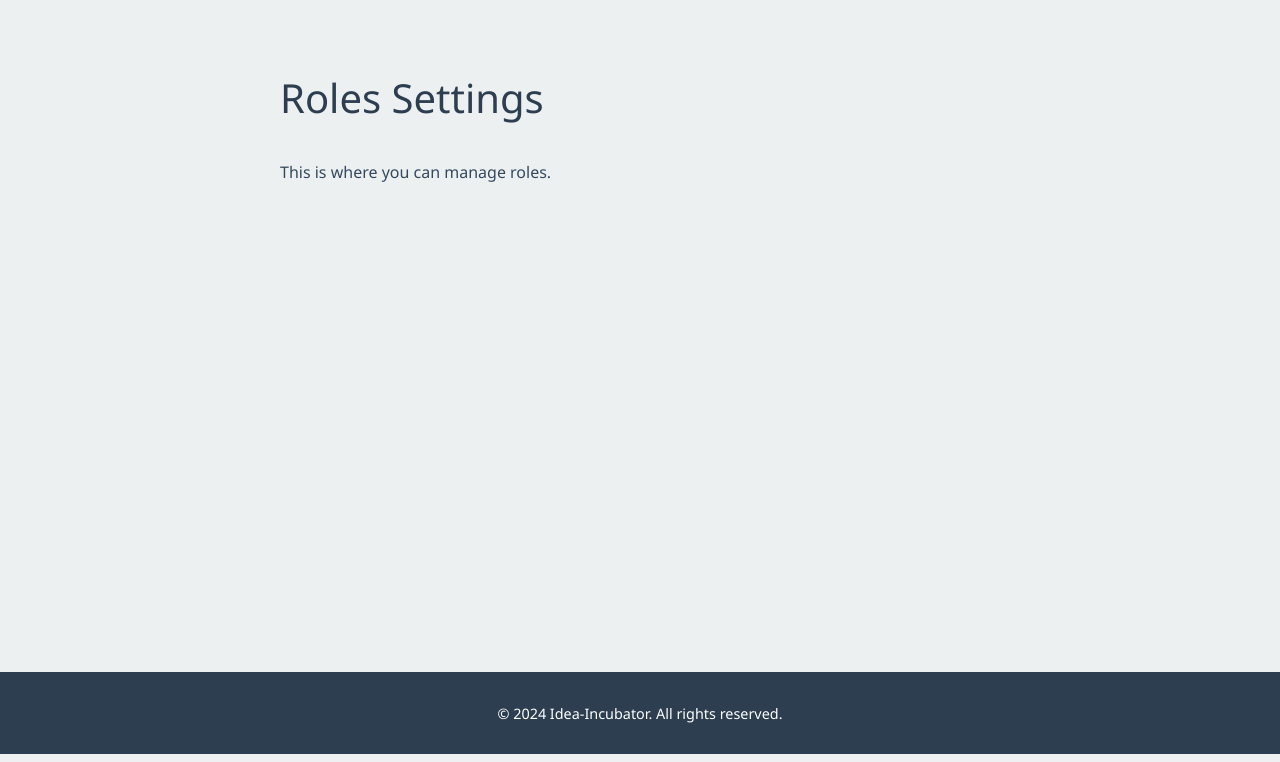
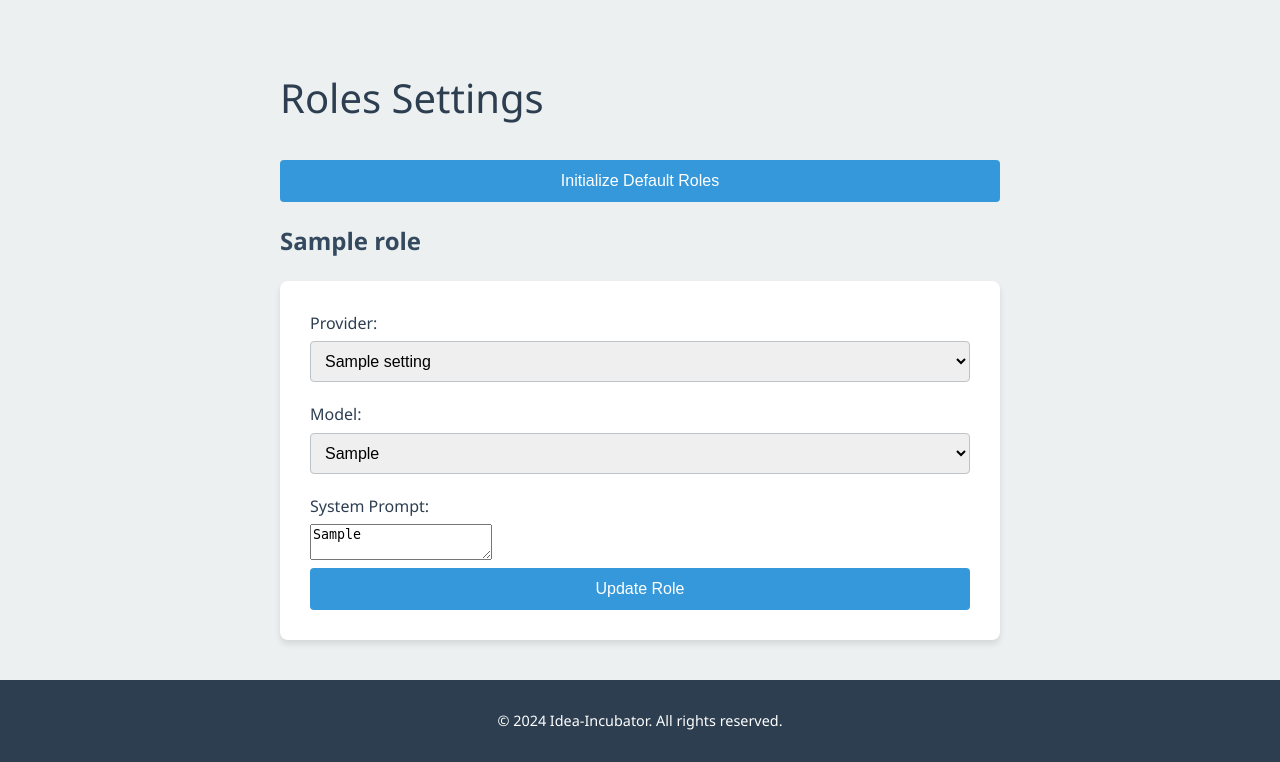
Before and after one commit to PadsterH2012/Idea-Incubator, a Flask app: page /roles_settings in a window 1280 px wide. Shown: the part 46-808 px from the top of the page. Run offline with Flask 3, Linux system fonts and the light colour scheme; the visitor is signed in with stand-in values (Sample User, id 1); tables that the repository leaves empty hold one stand-in row (values such as "Sample post").

Commit message:
Agent roles added and link to provider and models

```diff
--- a/backend/routes.py
+++ b/backend/routes.py
@@ -1,7 +1,7 @@
 from flask import jsonify, session, render_template, url_for, request, redirect, make_response
 from werkzeug.security import generate_password_hash, check_password_hash
 from urllib.parse import urlparse
-from models import User, Project, ProviderSettings
+from models import User, Project, ProviderSettings, Role
 from app import app, db
 from functools import wraps
 import json
@@ -162,8 +162,49 @@ def agents_settings():
 @app.route('/roles_settings', methods=['GET', 'POST'])
 @login_required
 def roles_settings():
-    # Placeholder for roles settings logic
-    return render_template('roles_settings.html')
+    user_id = session['user_id']
+    provider_settings = ProviderSettings.query.filter_by(user_id=user_id).first()
+
+    if request.method == 'POST':
+        role_id = request.form.get('role_id')
+        role = Role.query.get(role_id)
+        if role:
+            role.provider = request.form.get('provider')
+            role.model = request.form.get('model')
+            role.system_prompt = request.form.get('system_prompt')
+            db.session.commit()
+            return jsonify({'message': 'Role updated successfully!'})
+        return jsonify({'message': 'Role not found'}), 404
+
+    roles = Role.query.all()
+    providers = [provider_settings.provider_name] if provider_settings else []
+    models = provider_settings.models.split(',') if provider_settings and provider_settings.models else []
+
+    return render_template('roles_settings.html', roles=roles, providers=providers, models=models)
+
+@app.route('/initialize_roles', methods=['POST'])
+@login_required
+def initialize_roles():
+    default_roles = [
+        "AI Agent - Project Planner",
+        "AI Agent - Project Writer",
+        "AI Agent - Architect",
+        "AI Agent - UX SME",
+        "AI Agent - DB SME",
+        "AI Agent - Coding SME",
+        "AI Agent - Developer",
+        "AI Agent - Web Searcher",
+        "AI Agent - Code Validator",
+        "AI Agent - Application Tester"
+    ]
+
+    for role_name in default_roles:
+        if not Role.query.filter_by(name=role_name).first():
+            new_role = Role(name=role_name)
+            db.session.add(new_role)
+
+    db.session.commit()
+    return jsonify({'message': 'Roles initialized successfully!'})
 
 @app.route('/projects')
 @login_required
--- a/backend/templates/roles_settings.html
+++ b/backend/templates/roles_settings.html
@@ -4,6 +4,63 @@
 
 {% block content %}
 <h1>Roles Settings</h1>
-<p>This is where you can manage roles.</p>
-<!-- Add your roles management form or content here -->
+<button id="initializeRoles">Initialize Default Roles</button>
+<div id="rolesContainer">
+    {% for role in roles %}
+    <div class="role-card">
+        <h2>{{ role.name }}</h2>
+        <form class="role-form" data-role-id="{{ role.id }}">
+            <label for="provider-{{ role.id }}">Provider:</label>
+            <select id="provider-{{ role.id }}" name="provider">
+                {% for provider in providers %}
+                <option value="{{ provider }}" {% if role.provider|lower == provider|lower %}selected{% endif %}>{{ provider }}</option>
+                {% endfor %}
+            </select>
+
+            <label for="model-{{ role.id }}">Model:</label>
+            <select id="model-{{ role.id }}" name="model">
+                {% for model in models %}
+                <option value="{{ model }}" {% if role.model|lower == model|lower %}selected{% endif %}>{{ model }}</option>
+                {% endfor %}
+            </select>
+
+            <label for="system-prompt-{{ role.id }}">System Prompt:</label>
+            <textarea id="system-prompt-{{ role.id }}" name="system_prompt">{{ role.system_prompt or '' }}</textarea>
+
+            <button type="submit">Update Role</button>
+        </form>
+    </div>
+    {% endfor %}
+</div>
+
+<script>
+document.getElementById('initializeRoles').addEventListener('click', function() {
+    fetch('/initialize_roles', { method: 'POST' })
+        .then(response => response.json())
+        .then(data => {
+            alert(data.message);
+            location.reload();
+        })
+        .catch(error => console.error('Error:', error));
+});
+
+document.querySelectorAll('.role-form').forEach(form => {
+    form.addEventListener('submit', function(e) {
+        e.preventDefault();
+        const roleId = this.dataset.roleId;
+        const formData = new FormData(this);
+        formData.append('role_id', roleId);
+
+        fetch('/roles_settings', {
+            method: 'POST',
+            body: formData
+        })
+        .then(response => response.json())
+        .then(data => {
+            alert(data.message);
+        })
+        .catch(error => console.error('Error:', error));
+    });
+});
+</script>
 {% endblock %}
```
Also changed, not shown: backend/models.py (+19 -0 lines).
